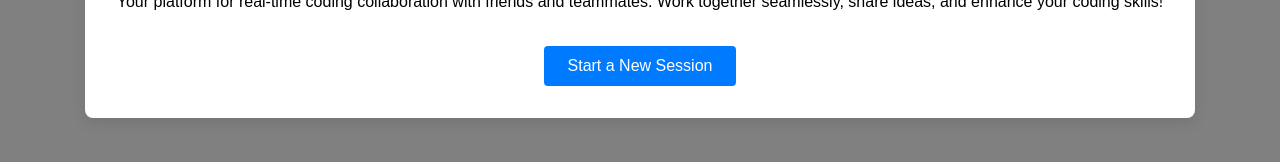
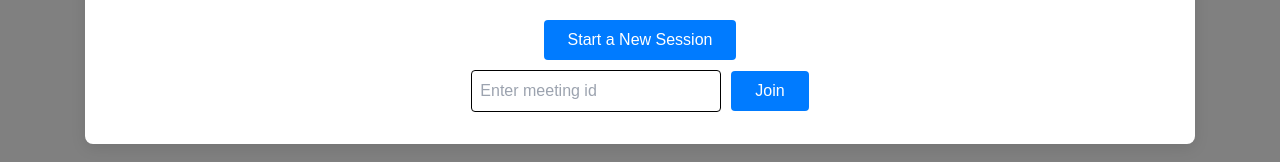
Before and after one commit to pruthiraj-97/DevStream-Client, a React (Vite) app: page / in a window 1280 px wide. Shown: the part 540-702 px from the top of the page. Built offline with nearby package versions, Linux system fonts and the light colour scheme; no server answers.

Commit message:
deploy code

```diff
--- a/src/componentCSS/Home.css
+++ b/src/componentCSS/Home.css
@@ -39,3 +39,31 @@
 .home-start-button:hover {
     background-color: #0056b3;
 }
+
+.meeting-join{
+    display: flex;
+    justify-content: center;
+    align-items: center;
+    gap: 10px;
+    margin-top: 10px;
+}
+.meeting-join input{
+    width: 250px;
+    color: black;
+    border: 1px solid black;
+}
+
+.meeting-join button{
+    padding: 0.5rem 1.5rem;
+    border: none;
+    border-radius: 4px;
+    background-color: #007bff;
+    color: #fff;
+    font-size: 1rem;
+    cursor: pointer;
+    transition: background-color 0.3s;
+}
+
+.meeting-join button:hover {
+    background-color: #0056b3;
+}
--- a/src/components/Home.jsx
+++ b/src/components/Home.jsx
@@ -6,6 +6,7 @@ import { useNavigate } from 'react-router-dom';
 const Home = () => {
     const navigator=useNavigate()
     const [isLoading,setIsLoading]=useState(false)
+    const [meetingId,setMettingId]=useState('')
     async function handleCreateNewSession(e){
         try {
             e.preventDefault()
@@ -40,6 +41,11 @@ const Home = () => {
         }
     }
 
+    function HandleMeetingJoin(e){
+        e.preventDefault()
+        navigator(`/dashboard/${meetingId}`)
+    }
+
     if(isLoading){
         return (
           <Loading/>
@@ -57,6 +63,12 @@ const Home = () => {
             <button className="home-start-button"
                onClick={handleCreateNewSession}
             >Start a New Session</button>
+            <div className='meeting-join'>
+                <input type="text" placeholder='Enter meeting id' onChange={(e)=>setMettingId(e.target.value)}/>
+                <button
+                   onClick={HandleMeetingJoin}
+                >Join</button>
+            </div>
         </div>
     );
 };
--- a/src/components/output.jsx
+++ b/src/components/output.jsx
@@ -17,8 +17,19 @@ const Output=({changeCurrentlanguage,currentCodeValue,dashboardId})=>{
             "python"
         ]
      function HandleCopyUrl(e){
-        navigator.clipboard.writeText(window.location.href);
-        setCopyContent('copied')
+        e.preventDefault()
+        let url=window.location.href;
+        let splitUrl=url.split('/')
+        let meetingId=splitUrl[splitUrl.length-1]
+        navigator.clipboard.writeText(meetingId)
+        .then(() => {
+            console.log('Meeting ID copied to clipboard:', meetingId);
+            setCopyContent('copied')
+        })
+        .catch(err => {
+            console.error('Failed to copy the Meeting ID: ', err);
+            setCopyContent('error')
+        });
      }
 
      function HandleMouseEnter(e){
```
